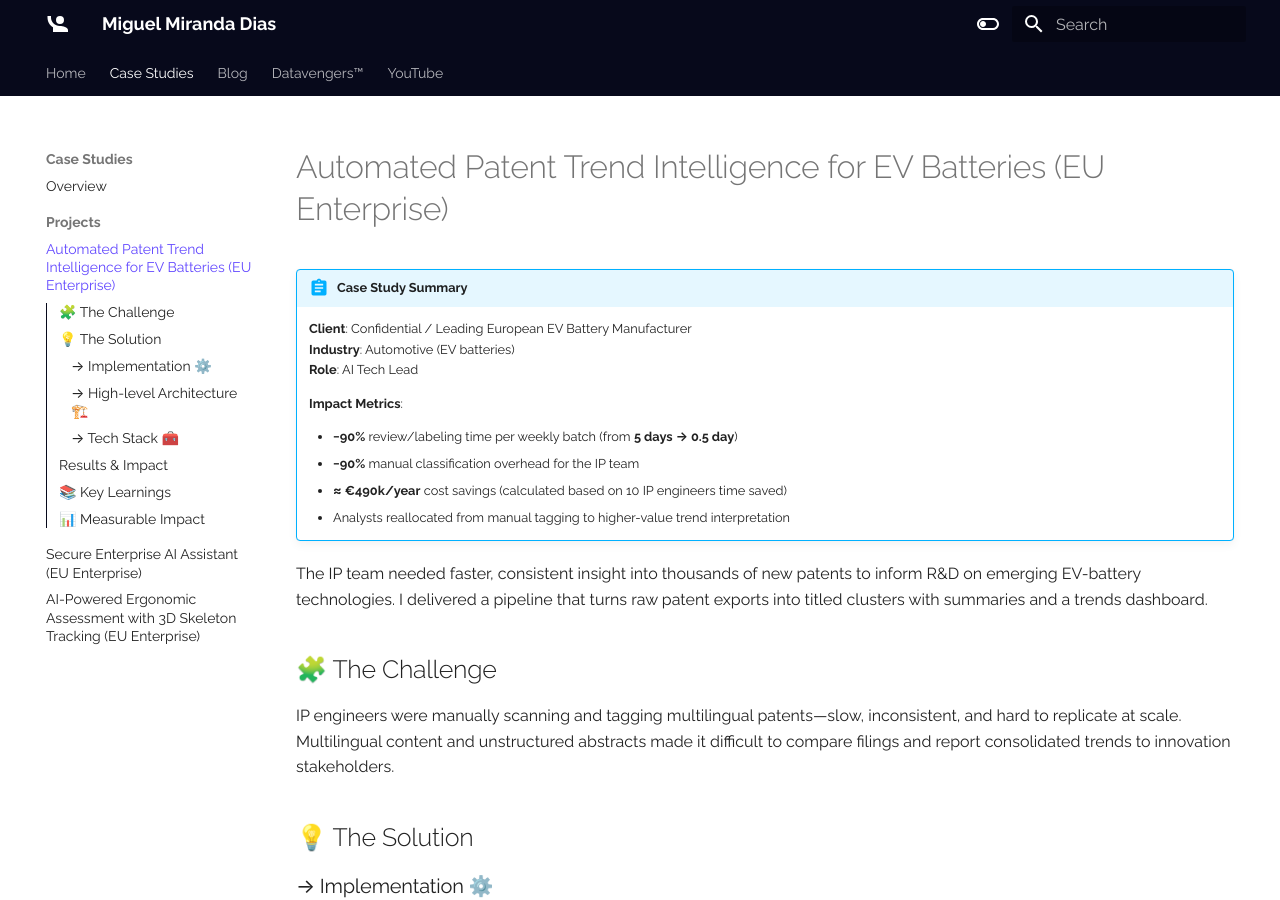
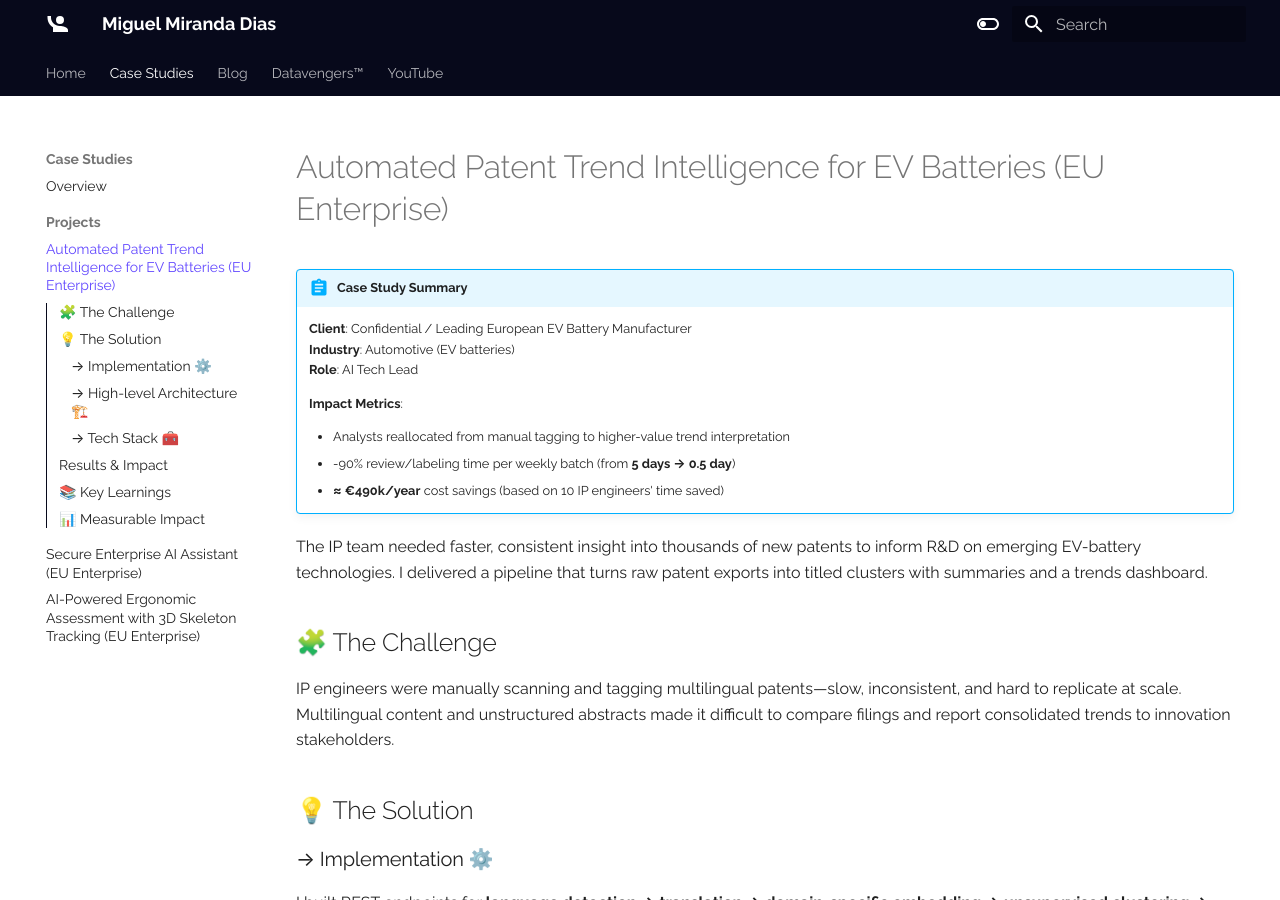
Before and after one commit to pandego/pandego.github.io, an MkDocs documentation site: the page built from docs/portfolio/projects/project-patent-trend-analytics.md, in a window 1280 px wide and 900 px high. Built offline with MkDocs 1.6.1 and Material for MkDocs 9.7.7, drawn with Linux system fonts in a browser that asks for light colours; some web fonts are replaced.

Commit message:
docs: reorder impact metrics in patent trend analytics for better narrative flow

```diff
--- a/docs/portfolio/projects/project-patent-trend-analytics.md
+++ b/docs/portfolio/projects/project-patent-trend-analytics.md
@@ -12,10 +12,9 @@ description: End-to-end AI pipeline for classifying, translating, clustering, an
 
     **Impact Metrics**:
 
-    - **−90%** review/labeling time per weekly batch (from **5 days → 0.5 day**)
-    - **−90%** manual classification overhead for the IP team
-    - **≈ €490k/year** cost savings (calculated based on 10 IP engineers time saved)
     - Analysts reallocated from manual tagging to higher-value trend interpretation
+    - -90% review/labeling time per weekly batch (from **5 days → 0.5 day**)
+    - **≈ €490k/year** cost savings (based on 10 IP engineers' time saved)
 
 The IP team needed faster, consistent insight into thousands of new patents to inform R&D on emerging EV-battery technologies. I delivered a pipeline that turns raw patent exports into titled clusters with summaries and a trends dashboard.
 
```
